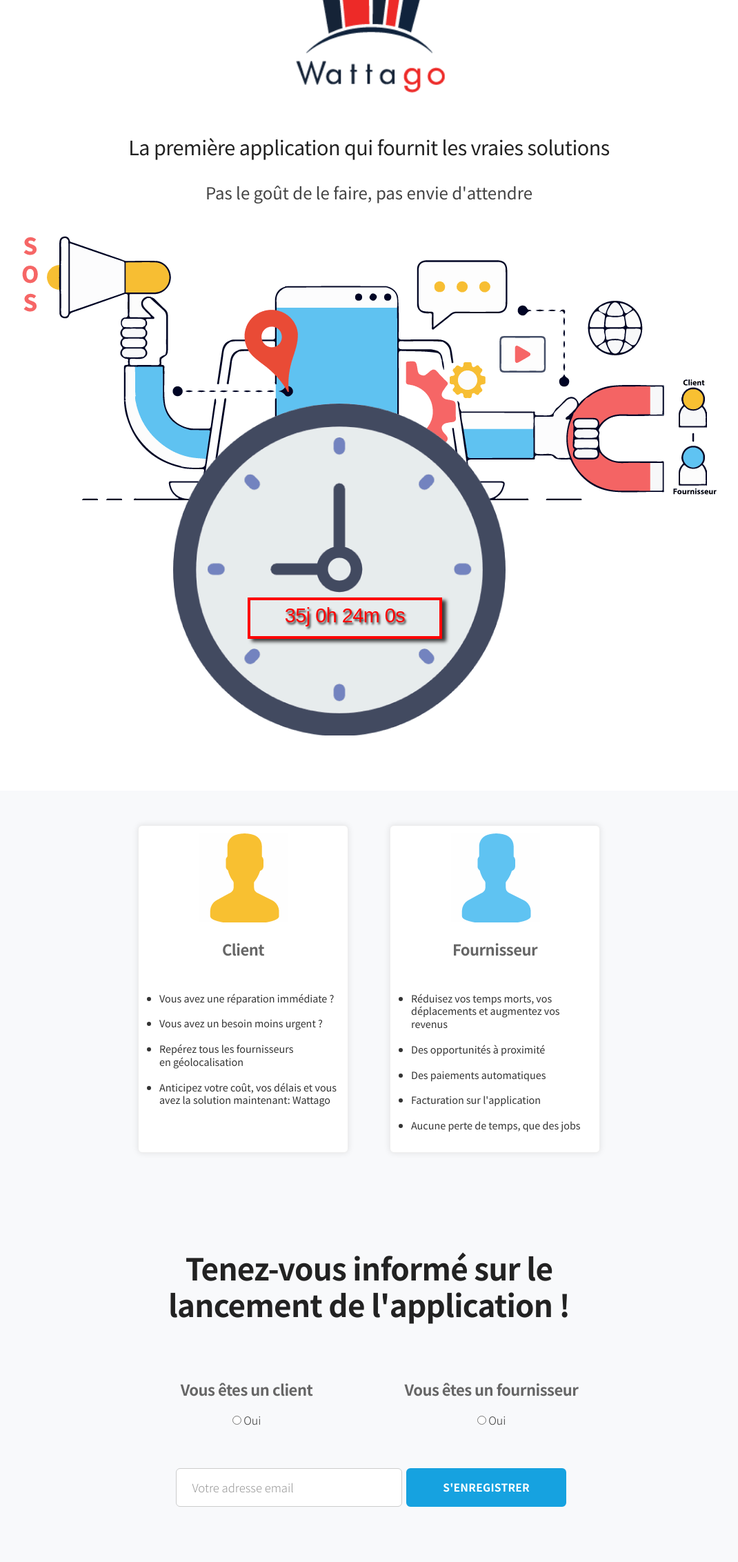
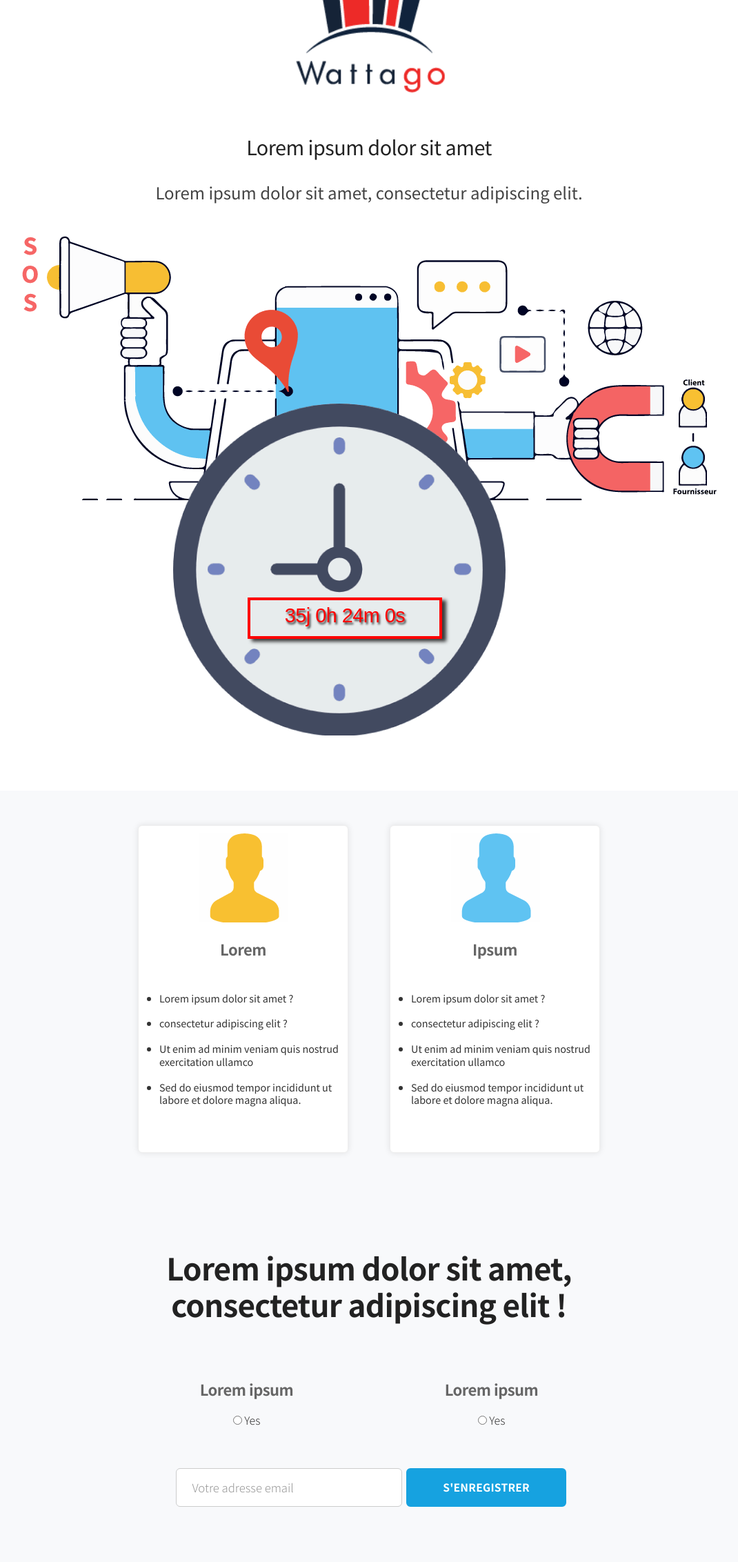
Before and after one commit to Soushi888/wattago, a PHP site: page / in a window 1280 px wide. Shown: the part 141-2405 px from the top of the page at 69% size, without its empty margins (105-1175 px from the left). Run offline with PHP 8.4, Linux system fonts and the light colour scheme.

Commit message:
Update index.php

```diff
--- a/index.php
+++ b/index.php
@@ -5,12 +5,12 @@
 
 	<meta charset="utf-8">
 	<meta name="author" content="DSAThemes" />
-	<meta name="description" content="Wattago &ndash; La première application qui fournit les vraies solutions" />
+	<meta name="description" content="Loremgo &ndash; Lorem ipsum dolor sit amet" />
 	<meta name="keywords" content="Responsive, HTML5 template, DSAThemes, Mobile, Application, One Page, Landing, Mobile App">
 	<meta name="viewport" content="width=device-width, initial-scale=1.0" />
 
 	<!-- SITE TITLE -->
-	<title>Wattago &ndash; La première application qui fournit les vraies solutions</title>
+	<title>Loremgo &ndash; Lorem ipsum dolor sit amet</title>
 
 	<!-- FAVICON AND TOUCH ICONS  -->
 	<link rel="shortcut icon" href="images/Wattago-logo-original.png" type="image/x-icon">
@@ -98,11 +98,11 @@
 						<div class="hero-txt text-center mb-40">
 
 							<!-- Title -->
-							<h3 class="h3-sm">La première application qui fournit les vraies solutions</h3>
+							<h3 class="h3-sm">Lorem ipsum dolor sit amet</h3>
 
 							<!-- Text -->
 							<p class="p-md" id="slogan">
-								Pas le goût de le faire, pas envie d'attendre
+							Lorem ipsum dolor sit amet, consectetur adipiscing elit.
 							</p>
 
 						</div>
@@ -150,15 +150,15 @@
 
 									<!-- Plan Price  -->
 									<div class="pricing-plan mb-10">
-										<h5 class="h5-lg">Client</h5>
+										<h5 class="h5-lg">Lorem</h5>
 									</div>
 
 									<!-- Pricing Plan Features  -->
 									<ul class="features">
-										<li>Vous avez une réparation immédiate ?</li>
-										<li>Vous avez un besoin moins urgent ?</li>
-										<li>Repérez tous les fournisseurs<br>en géolocalisation</li>
-										<li>Anticipez votre coût, vos délais et vous avez la solution maintenant: Wattago</li>
+										<li>Lorem ipsum dolor sit amet ?</li>
+										<li>consectetur adipiscing elit ?</li>
+										<li>Ut enim ad minim veniam quis nostrud exercitation ullamco</li>
+										<li>Sed do eiusmod tempor incididunt ut labore et dolore magna aliqua.</li>
 									</ul>
 
 								</div>
@@ -176,17 +176,16 @@
 
 									<!-- Plan Price  -->
 									<div class="pricing-plan mb-10">
-										<h5 class="h5-lg">Fournisseur</h5>
+										<h5 class="h5-lg">Ipsum</h5>
 
 									</div>
 
 									<!-- Pricing Plan Features  -->
 									<ul class="features">
-										<li>Réduisez vos temps morts, vos déplacements et augmentez vos revenus</li>
-										<li>Des opportunités à proximité</li>
-										<li>Des paiements automatiques</li>
-										<li>Facturation sur l'application</li>
-										<li>Aucune perte de temps, que des jobs</li>
+										<li>Lorem ipsum dolor sit amet ?</li>
+										<li>consectetur adipiscing elit ?</li>
+										<li>Ut enim ad minim veniam quis nostrud exercitation ullamco</li>
+										<li>Sed do eiusmod tempor incididunt ut labore et dolore magna aliqua.</li>
 									</ul>
 
 								</div>
@@ -215,7 +214,7 @@
 				<!-- SECTION TITLE -->
 				<div class="row">
 					<div class="col-lg-10 offset-lg-1 section-title">
-						<h3 class="h3-lg">Tenez-vous informé sur le lancement de l'application !</h3>
+						<h3 class="h3-lg">Lorem ipsum dolor sit amet, consectetur adipiscing elit !</h3>
 					</div>
 				</div>
 
@@ -231,13 +230,13 @@
 										<div class="wow fadeInRight" data-wow-duration="1.5s" data-wow-delay="0.3s">
 
 											<div class="pricing-plan mb-10">
-												<h5 class="client-fournisseur h5-lg">Vous êtes un client</h5>
+												<h5 class="client-fournisseur h5-lg">Lorem ipsum</h5>
 											</div>
 
 											<div class="client-fournisseur">
 												<form id="newsletter" class="newsletter-form" method="POST" action="index.php#newsletter-2">
 													<input type="radio" form="newsletter" name="type" id="client" value="client" required>
-													<label for="client">Oui</label>
+													<label for="client">Yes</label>
 												</form>
 											</div>
 
@@ -249,13 +248,13 @@
 										<div class="wow fadeInLeft" data-wow-duration="1.5s" data-wow-delay="0.3s">
 
 											<div class="pricing-plan mb-10">
-												<h5 class="client-fournisseur h5-lg">Vous êtes un fournisseur</h5>
+												<h5 class="client-fournisseur h5-lg">Lorem ipsum</h5>
 											</div>
 
 											<div class="client-fournisseur">
 												<form id="newsletter" class="newsletter-form" method="POST" action="index.php#newsletter-2">
 													<input type="radio" form="newsletter" name="type" value="fournisseur" id="fournisseur">
-													<label for="fournisseur">Oui</label>
+													<label for="fournisseur">Yes</label>
 												</form>
 											</div>
 
```
